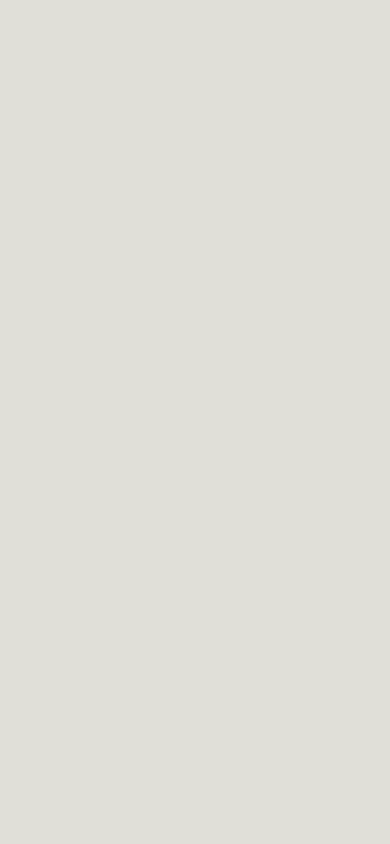
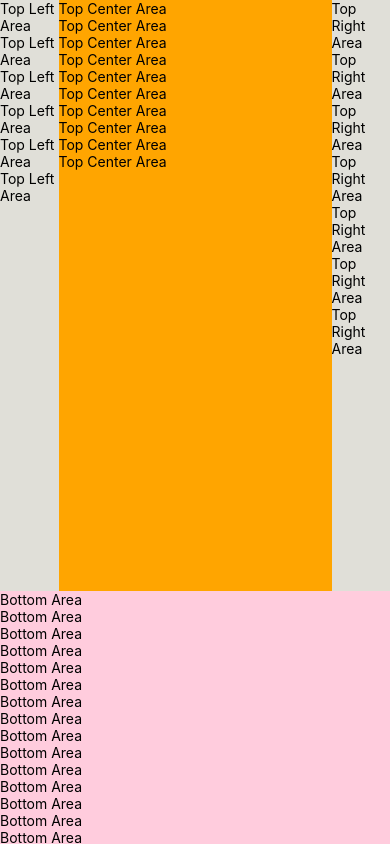
Before and after one commit to LeoDev8/TetrisGame, a React Native app: screen / in a window 390 px wide. Built offline with nearby package versions, Linux system fonts and the light colour scheme.

Commit message:
Layout For Next Development Done

```diff
--- a/App.tsx
+++ b/App.tsx
@@ -1,24 +1,19 @@
 import React from 'react';
 import {backgroundColors as Colors} from './Maps/Settings';
 import {SafeAreaView, StyleSheet, Text, View} from 'react-native';
+import BottomArea from './components/BottomArea';
+import TopArea from './components/TopArea';
 
 export default function App(): React.JSX.Element {
-  return (
-    <View
-      style={{
-        flex: 1,
-        justifyContent: 'center',
-        alignItems: 'center',
+  const styles = StyleSheet.create({
+    container: {
       backgroundColor: Colors.gray,
       height: '100%',
-      }}></View>
-  );
-}
-
-const styles = StyleSheet.create({
-  container: {
+    },
+    safeContainer: {
+      width: '100%',
       flex: 1,
-    justifyContent: 'center',
+      justifyContent: 'space-between',
       alignItems: 'center',
     },
     topDisplay: {
@@ -27,3 +22,13 @@ const styles = StyleSheet.create({
       alignItems: 'center',
     },
   });
+
+  return (
+    <View style={styles.container}>
+      <SafeAreaView style={styles.safeContainer}>
+        <TopArea></TopArea>
+        <BottomArea></BottomArea>
+      </SafeAreaView>
+    </View>
+  );
+}
--- a/Maps/Settings.js
+++ b/Maps/Settings.js
@@ -1,4 +1,5 @@
 /**
+ * Export some settings for the game
  * Export some beautiful colors for this app
  */
 
@@ -7,10 +8,22 @@ const backgroundColors = {
 };
 
 const tetrisColors = {
-  black: '000',
+  black: '#000',
   green: '#83FF79',
   blue: '#64F6FF',
   yellow: '#FFE664',
 };
 
-export {backgroundColors, tetrisColors};
+const gameAreaWidth = 200;
+const gameAreaHeight = 800;
+const blockSingleWidth = 20;
+const blockSingleHeight = 20;
+
+export {
+  backgroundColors,
+  tetrisColors,
+  gameAreaWidth,
+  gameAreaHeight,
+  blockSingleWidth,
+  blockSingleHeight,
+};
--- /dev/null
+++ b/components/BottomArea.tsx
@@ -0,0 +1,51 @@
+import React from 'react';
+import {SafeAreaView, ScrollView, StyleSheet, Text} from 'react-native';
+
+export default function BottomArea(): React.JSX.Element {
+  return (
+    <SafeAreaView style={styles.bottomContainer}>
+      <ScrollView>
+        <Text>Bottom Area</Text>
+        <Text>Bottom Area</Text>
+        <Text>Bottom Area</Text>
+        <Text>Bottom Area</Text>
+        <Text>Bottom Area</Text>
+        <Text>Bottom Area</Text>
+        <Text>Bottom Area</Text>
+        <Text>Bottom Area</Text>
+        <Text>Bottom Area</Text>
+        <Text>Bottom Area</Text>
+        <Text>Bottom Area</Text>
+        <Text>Bottom Area</Text>
+        <Text>Bottom Area</Text>
+        <Text>Bottom Area</Text>
+        <Text>Bottom Area</Text>
+        <Text>Bottom Area</Text>
+        <Text>Bottom Area</Text>
+        <Text>Bottom Area</Text>
+        <Text>Bottom Area</Text>
+        <Text>Bottom Area</Text>
+        <Text>Bottom Area</Text>
+        <Text>Bottom Area</Text>
+        <Text>Bottom Area</Text>
+        <Text>Bottom Area</Text>
+        <Text>Bottom Area</Text>
+        <Text>Bottom Area</Text>
+        <Text>Bottom Area</Text>
+        <Text>Bottom Area</Text>
+        <Text>Bottom Area</Text>
+        <Text>Bottom Area</Text>
+        <Text>Bottom Area</Text>
+        <Text>Bottom Area</Text>
+      </ScrollView>
+    </SafeAreaView>
+  );
+}
+
+const styles = StyleSheet.create({
+  bottomContainer: {
+    width: '100%',
+    height: '30%',
+    backgroundColor: '#ffccdd',
+  },
+});
--- /dev/null
+++ b/components/TopArea.tsx
@@ -0,0 +1,22 @@
+import React from 'react';
+import {View, StyleSheet} from 'react-native';
+import {TopCenterView, TopRightView, TopLeftView} from './TopLayout';
+
+export default function TopArea(): React.JSX.Element {
+  return (
+    <View style={styles.topContainer}>
+      <TopLeftView></TopLeftView>
+      <TopCenterView></TopCenterView>
+      <TopRightView></TopRightView>
+    </View>
+  );
+}
+
+const styles = StyleSheet.create({
+  topContainer: {
+    flexDirection: 'row',
+    justifyContent: 'space-between',
+    width: '100%',
+    height: '70%',
+  },
+});
--- /dev/null
+++ b/components/TopLayout/Center.tsx
@@ -0,0 +1,26 @@
+import React from 'react';
+import {View, StyleSheet, Text, ScrollView} from 'react-native';
+
+export default function Center(): React.JSX.Element {
+  return (
+    <View style={styles.container}>
+      <Text>Top Center Area</Text>
+      <Text>Top Center Area</Text>
+      <Text>Top Center Area</Text>
+      <Text>Top Center Area</Text>
+      <Text>Top Center Area</Text>
+      <Text>Top Center Area</Text>
+      <Text>Top Center Area</Text>
+      <Text>Top Center Area</Text>
+      <Text>Top Center Area</Text>
+      <Text>Top Center Area</Text>
+    </View>
+  );
+}
+
+const styles = StyleSheet.create({
+  container: {
+    backgroundColor: 'orange',
+    width: '70%',
+  },
+});
--- /dev/null
+++ b/components/TopLayout/Left.tsx
@@ -0,0 +1,22 @@
+import React from 'react';
+import {View, StyleSheet, Text, ScrollView} from 'react-native';
+
+export default function Left(): React.JSX.Element {
+  return (
+    <View style={styles.container}>
+      <Text>Top Left Area</Text>
+      <Text>Top Left Area</Text>
+      <Text>Top Left Area</Text>
+      <Text>Top Left Area</Text>
+      <Text>Top Left Area</Text>
+      <Text>Top Left Area</Text>
+    </View>
+  );
+}
+
+const styles = StyleSheet.create({
+  container: {
+    width: '15%',
+    // backgroundColor: 'red',
+  },
+});
--- /dev/null
+++ b/components/TopLayout/Right.tsx
@@ -0,0 +1,23 @@
+import React from 'react';
+import {View, StyleSheet, Text, ScrollView} from 'react-native';
+
+export default function Right(): React.JSX.Element {
+  return (
+    <View style={styles.container}>
+      <Text>Top Right Area</Text>
+      <Text>Top Right Area</Text>
+      <Text>Top Right Area</Text>
+      <Text>Top Right Area</Text>
+      <Text>Top Right Area</Text>
+      <Text>Top Right Area</Text>
+      <Text>Top Right Area</Text>
+    </View>
+  );
+}
+
+const styles = StyleSheet.create({
+  container: {
+    // backgroundColor: 'purple',
+    width: '15%',
+  },
+});
--- /dev/null
+++ b/components/TopLayout/index.tsx
@@ -0,0 +1,3 @@
+export {default as TopLeftView} from './Left.tsx';
+export {default as TopRightView} from './Right.tsx';
+export {default as TopCenterView} from './Center.tsx';
```
Lines whose indentation alone changed are shown as unchanged.
